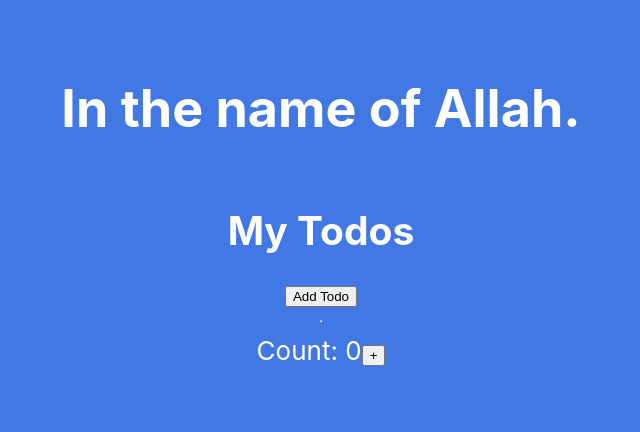
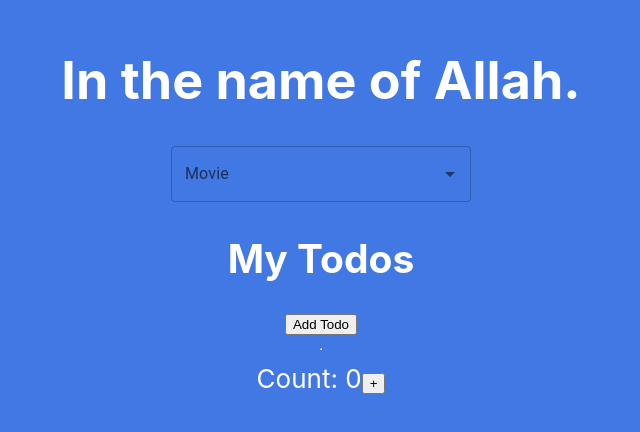
Before and after one commit to daisym18/Parnian, a React (Create React App) app: page / in a window 1280 px wide. Shown: the part 196-628 px from the top of the page, without its empty margins (319-959 px from the left). Built offline with nearby package versions, Linux system fonts and the light colour scheme.

Commit message:
commit after test

```diff
--- a/src/App.js
+++ b/src/App.js
@@ -3,6 +3,7 @@ import './App.css';
 
 import Todos from './components/Todos';
 import { useState, useCallback } from "react";
+import ComboBox from './components/ComboBox';
 
 
 function App() {
@@ -22,7 +23,7 @@ function App() {
     <div className="App">
       <header className="App-header">
         <h1>In the name of Allah.</h1>
-
+        <ComboBox />
         <Todos todos={todos} addTodo={addTodo} />
 
         <hr />
--- a/src/components/ComboBox.js
+++ b/src/components/ComboBox.js
@@ -13,6 +13,7 @@ export default function ComboBox() {
         />
     );
 }
+
 
 // Top 100 films as rated by IMDb users. http://www.imdb.com/chart/top
 const top100Films = [
```
Also changed, not shown: package.json (+7 -0 lines), 1 other file (tests, documents, lock files or other folders).
